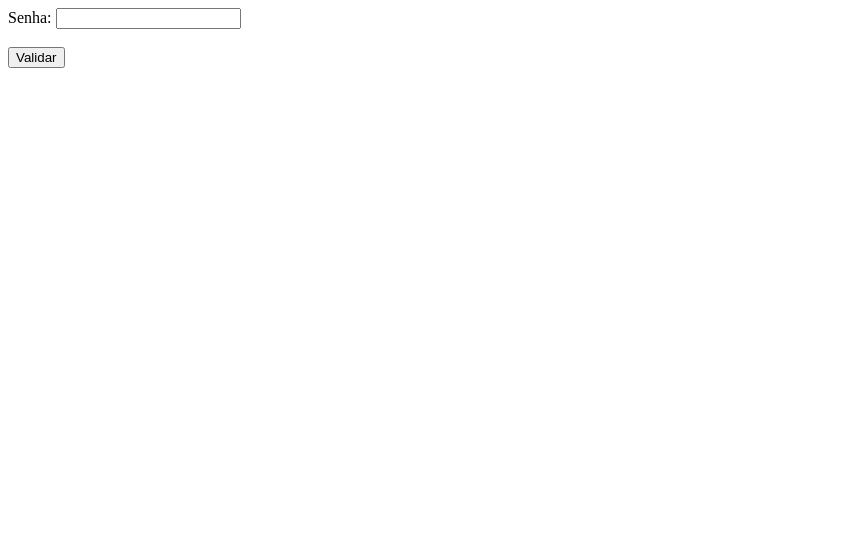
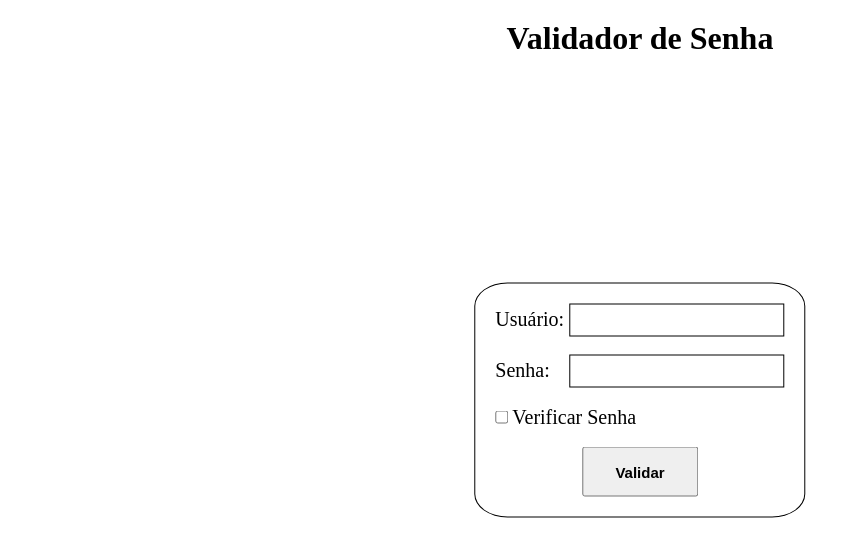
Before and after one commit to DevJorgeTech/Validador_de_Senha_atualizado, a plain HTML site: page index.html in a window 1280 px wide. Shown: the whole page, without its empty margins (0-861 px from the left). Drawn offline with Linux system fonts and the light colour scheme.

Commit message:
Oitavo commit

```diff
--- a/index.html
+++ b/index.html
@@ -1,15 +1,30 @@
 <!DOCTYPE html>
 <html lang="en">
+
 <head>
     <meta charset="UTF-8">
     <meta name="viewport" content="width=device-width, initial-scale=1.0">
     <title>Validador de senha</title>
     <script src="./script.js"></script>
     <script src="./script_verifica_num.js"></script>
+    <link rel="stylesheet" href="style.css">
 </head>
+
 <body>
-    <label for="">Senha: </label><input type="text" id="entrada" oninput="armazena_senha()"> <br> <br>
-    <button type="button" id="validar" onclick="verificar_caracteres()">Validar</button>
-    <script src="./script_captura_dados.js"></script>
+
+    <h1>Validador de Senha</h1>
+    <div id="programa">
+        <div id="inputs_label">
+            <label for="">Usuário: </label><input type="text" id="user"> <br> <br>
+            <label for="">Senha: </label><input type="password" id="entrada" oninput="armazena_senha()"> <br> <br>
+            <input type="checkbox" name="" id="verificar_senha"> <label for="">Verificar Senha</label>  <br> <br>
+        </div>
+        <div id="buttons">
+            <button type="button" id="validar" onclick="verificar_caracteres()">Validar</button>
+            <script src="./script_captura_dados.js"></script>
+            <script src="./script_verifica_senha.js"></script>
+        </div>
+    </div>
 </body>
+
 </html>
--- a/script.js
+++ b/script.js
@@ -10,7 +10,7 @@ function verificar_caracteres() {
         verificaEspeciais()
 
         if(controlMaiusculas == true && controlNum == true && controlEspeciais == true){
-            alert("Sua senha atende a todos os requisitos")
+            window.location.href = "página_acesso.html";
         } else {
             alert("A senha deve conter pelo menos um letra maiuscula, um número e um caractere especial (@,#,$)")
             window.location.reload();
--- /dev/null
+++ b/script_verifica_senha.js
@@ -0,0 +1,11 @@
+const verificar_senha_input = document.getElementById("verificar_senha")
+const entrada = document.getElementById("entrada")
+
+
+verificar_senha_input.addEventListener("click",function(){
+    if (verificar_senha_input.checked){
+        entrada.setAttribute("type","text") // Modifica atributos de um elemento HTML ("nome_do_atributo","valor_do_atributo")
+    } else {
+        entrada.setAttribute("type","password")
+    }
+})
--- /dev/null
+++ b/style.css
@@ -0,0 +1,49 @@
+* {
+    margin: 0;
+    padding: 0;
+}
+
+#programa {
+    position: absolute;
+    top: 50%;
+    left: 50%;
+    transform: translate(-50%, -50%);
+    padding: 20px;
+    border: solid 1px;
+    border-radius: 10%;
+}
+
+h1 {
+    text-align: center;
+    margin-top: 20px;
+}
+
+label {
+    font-size: 20px;
+}
+
+#entrada, #user{
+    padding: 7px;
+    border: solid 1px;
+    font-size: 15px;
+}
+
+#entrada{
+    margin-left: 15px;
+}
+
+#buttons{
+    display: flex;
+    height: 50px;
+    justify-content: space-evenly;
+}
+
+#validar{
+    width: 40%;
+    font-weight: bold;
+    font-size: 15px;
+}
+
+#verificar_senha{
+    padding: 50px;
+}
```
Also changed, not shown: página_acesso.html (added, +17 -0 lines).
